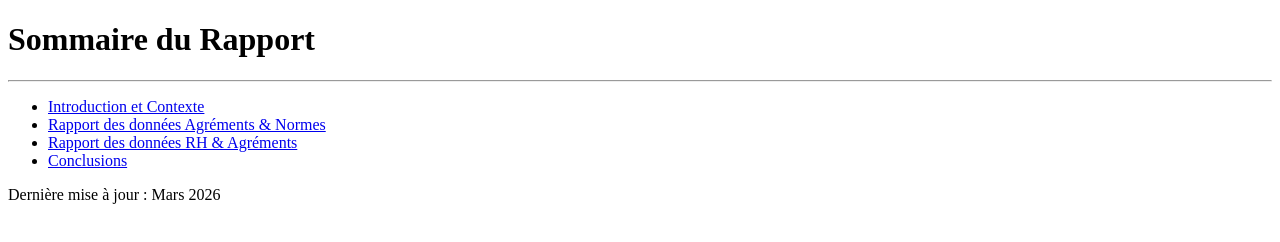
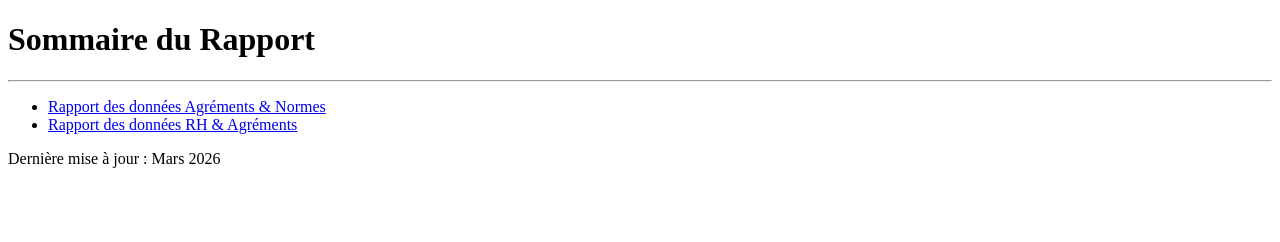
Before and after one commit to arnaud600/irsa, a plain HTML site: page index.html in a window 1280 px wide. Drawn offline with Linux system fonts and the light colour scheme.

Commit message:
Update index.html to simplify report summary
Removed some sections and links from the report summary.

```diff
--- a/index.html
+++ b/index.html
@@ -8,10 +8,8 @@
     <h1>Sommaire du Rapport</h1>
     <hr>
     <ul>
-        <li><a href="page1.html">Introduction et Contexte</a></li>
         <li><a href="page2-1.html">Rapport des données Agréments & Normes</a></li>
         <li><a href="page2-2.html">Rapport des données RH & Agréments</a></li>
-        <li><a href="page3.html">Conclusions</a></li>
     </ul>
 
     <footer>
```
